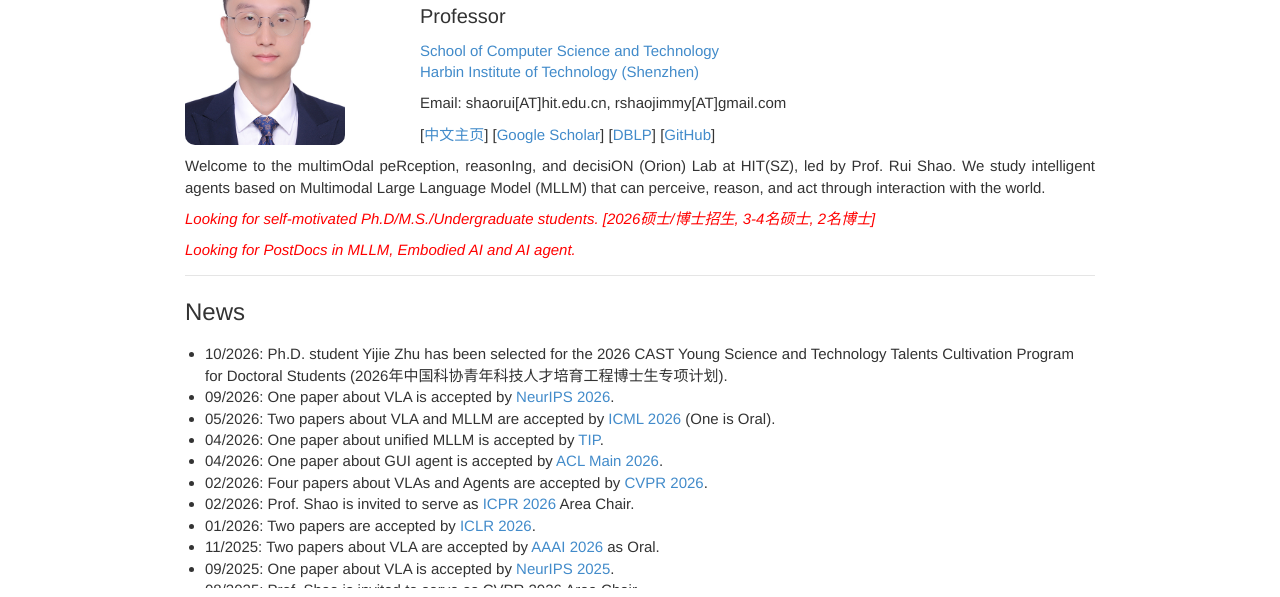
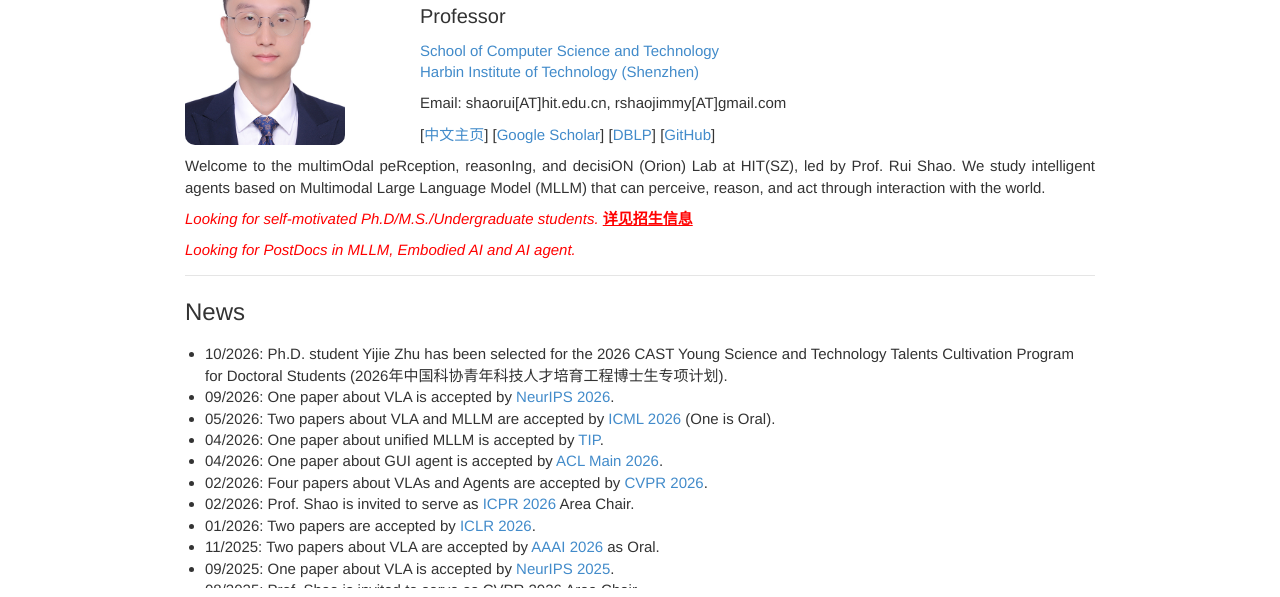
Before and after one commit to rshaojimmy/OrionLab, a plain HTML site: page index.html in a window 1280 px wide. Shown: the part 163-760 px from the top of the page. Drawn offline with Linux system fonts and the light colour scheme.

Commit message:
add recruit link

```diff
--- a/index.html
+++ b/index.html
@@ -77,7 +77,8 @@
   </p>
 
   <p style="color: red; font-style: italic">
-    Looking for self-motivated Ph.D/M.S./Undergraduate students. [2026硕士/博士招生, 3-4名硕士, 2名博士]
+    Looking for self-motivated Ph.D/M.S./Undergraduate students.
+    <a href="recruit/index.html" lang="zh-CN" style="color: #ff0000; font-style: normal; text-decoration: underline"><strong>详见招生信息</strong></a>
   </p>
   <p style="color: red; font-style: italic">
     Looking for PostDocs in MLLM, Embodied AI and AI agent.
```
